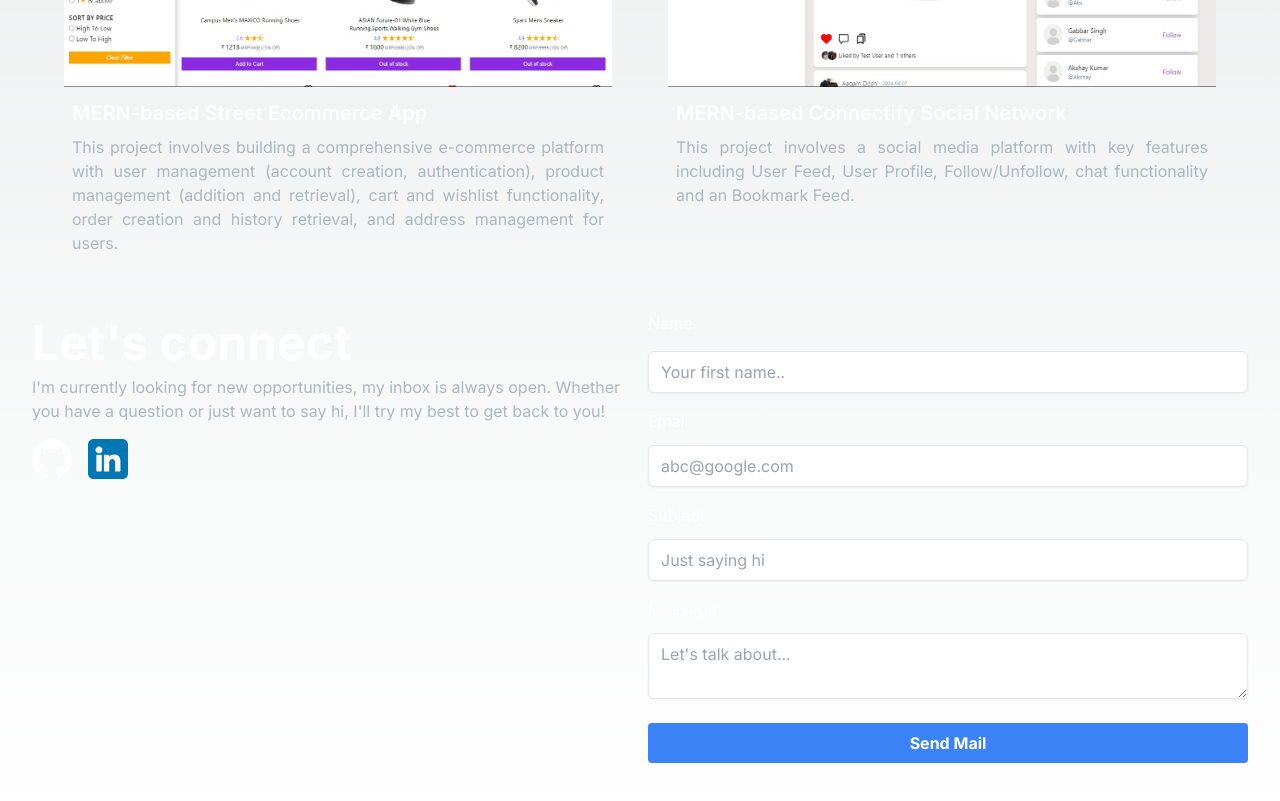
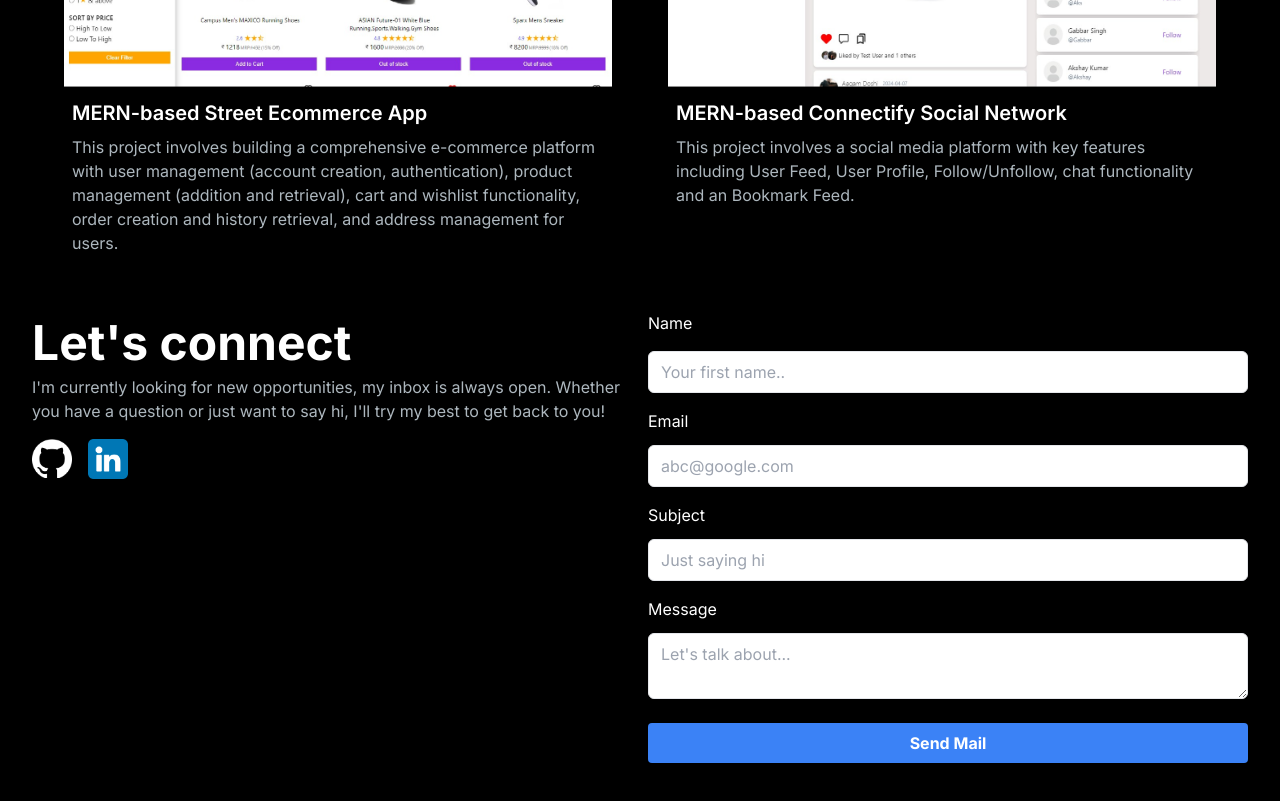
Before and after one commit to aagamdoshi1100/Portfolio-AagamDoshi, a Next.js app: page / in a window 1280 px wide. Shown: the part 1440-2241 px from the top of the page. Built offline with nearby package versions, Linux system fonts and the light colour scheme.

Commit message:
Style: fixed background and text formatting

```diff
--- a/src/app/globals.css
+++ b/src/app/globals.css
@@ -3,28 +3,11 @@
 @tailwind utilities;
 
 :root {
-  --foreground-rgb: 0, 0, 0;
-  --background-start-rgb: 214, 219, 220;
-  --background-end-rgb: 255, 255, 255;
   scroll-behavior: smooth;
 }
-
-@media (prefers-color-scheme: dark) {
-  :root {
-    --foreground-rgb: 255, 255, 255;
-    --background-start-rgb: 0, 0, 0;
-    --background-end-rgb: 0, 0, 0;
-  }
-}
-
 body {
-  color: rgb(var(--foreground-rgb));
-  background: linear-gradient(
-      to bottom,
-      transparent,
-      rgb(var(--background-end-rgb))
-    )
-    rgb(var(--background-start-rgb));
+  background-color: black;
+  color: white;
 }
 
 @layer utilities {
--- a/src/components/ProjectCard.jsx
+++ b/src/components/ProjectCard.jsx
@@ -42,7 +42,7 @@ const ProjectCard = ({ imgUrl, title, description, gitUrl, previewUrl }) => {
       </div>
       <div className="text-white rounded-b-xl mt-3 bg-[#181818]py-6 px-4">
         <h5 className="text-xl font-semibold mb-2">{title}</h5>
-        <p className="text-[#ADB7BE] text-justify">{description}</p>
+        <p className="text-[#ADB7BE]">{description}</p>
       </div>
     </div>
   );
```
